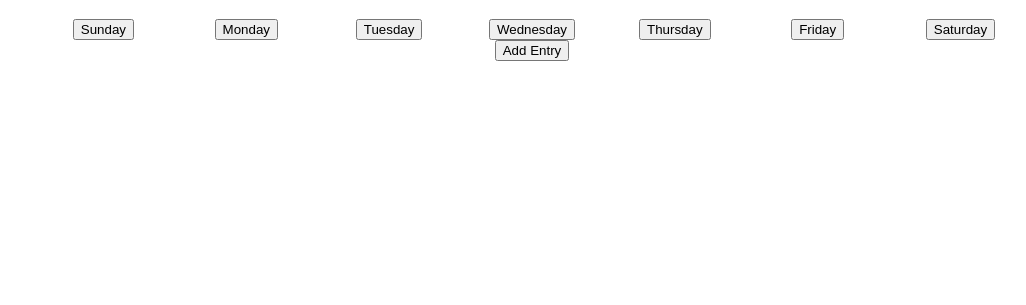
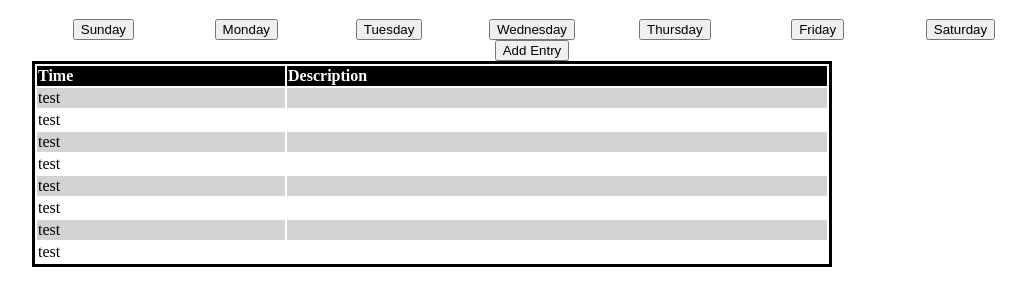
Before and after one commit to KrisMackenroth/week-planner, a website: page index.html in a window 1280 px wide. Shown: the part 69-374 px from the top of the page, without its empty margins (108-1134 px from the left). Drawn offline with Linux system fonts and the light colour scheme.

Commit message:
Progress.

```diff
--- a/index.html
+++ b/index.html
@@ -85,6 +85,55 @@
       </div>
     </div>
   </div>
+
+  <div class="container">
+    <div class="row justify-row">
+      <div class="column-full">
+        <table class="table">
+          <thead>
+            <tr>
+              <th>Time</th>
+              <th>Description</th>
+            </tr>
+          </thead>
+          <tbody>
+            <tr>
+              <td>test</td>
+              <td></td>
+            </tr>
+            <tr>
+              <td>test</td>
+              <td></td>
+            </tr>
+            <tr>
+              <td>test</td>
+              <td></td>
+            </tr>
+            <tr>
+              <td>test</td>
+              <td></td>
+            </tr>
+            <tr>
+              <td>test</td>
+              <td></td>
+            </tr>
+            <tr>
+              <td>test</td>
+              <td></td>
+            </tr>
+            <tr>
+              <td>test</td>
+              <td></td>
+            </tr>
+            <tr>
+              <td>test</td>
+              <td></td>
+            </tr>
+          </tbody>
+        </table>
+      </div>
+    </div>
+  </div>
   <script src="main.js"></script>
 </body>
 
--- a/styles.css
+++ b/styles.css
@@ -1,3 +1,12 @@
+th {
+  background-color: black;
+  color: white;
+}
+
+tr:nth-child(odd) {
+  background-color: lightgrey;
+}
+
 .container {
   max-width: 1000px;
   padding: 0 1.5rem;
@@ -87,3 +96,10 @@
   resize: none;
   border: solid 1px black;
 }
+
+.table {
+  justify-content: center;
+  width: 80%;
+  text-align: left;
+  border: solid 3px black;
+}
```
